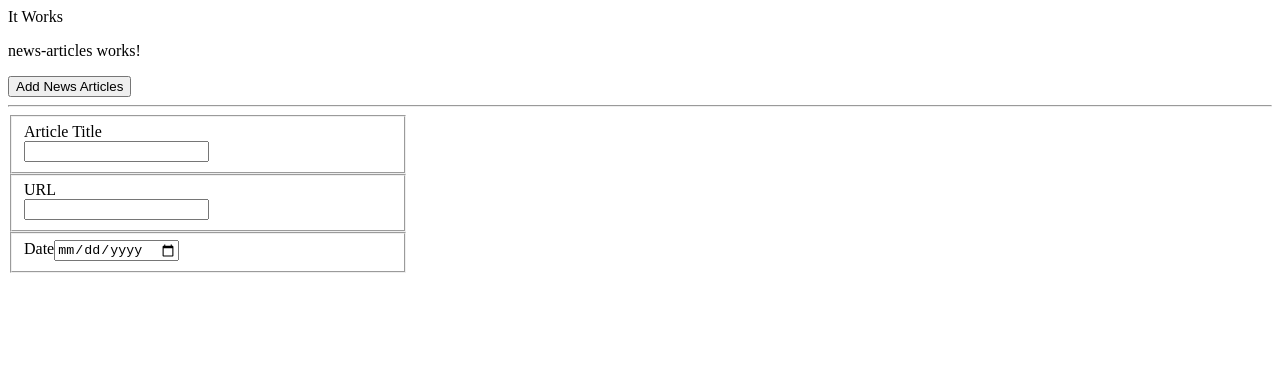
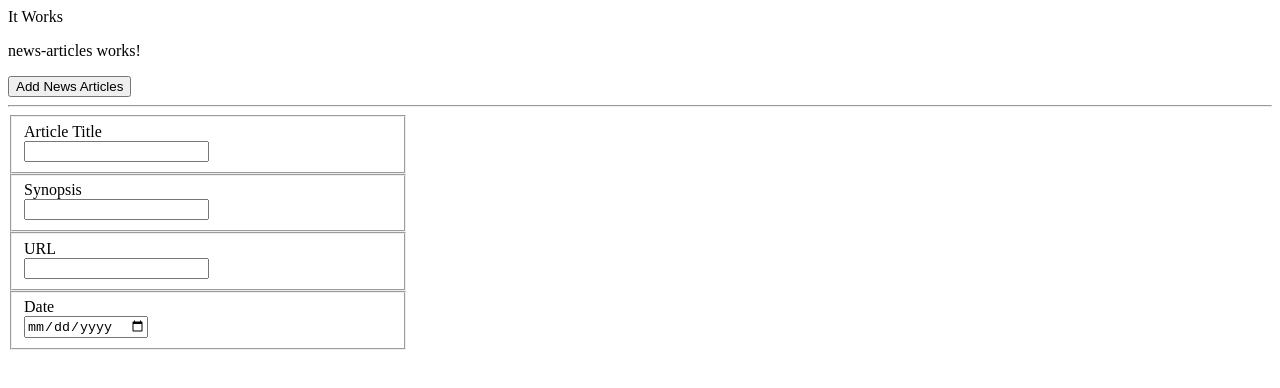
Before and after one commit to the-raspy-elks/Angular-Nutshell, an Angular app: page / in a window 1280 px wide. Both pictures are taken after a click on the button "Add News Articles". Shown: the top 388 px of the page. Built offline with nearby package versions, Linux system fonts and the light colour scheme.

Commit message:
home on first day

```diff
--- a/src/app/news-articles/news-articles.component.html
+++ b/src/app/news-articles/news-articles.component.html
@@ -11,15 +11,26 @@
         <input name="title" type="text">
       </fieldset>
       <fieldset>
+          <label for="synopsis">Synopsis</label><br />
+          <input name="synopsis" type="text">
+        </fieldset>
+      <fieldset>
         <label for="url">URL</label><br />
-        <input name="url" type="text">
+        <input name="url" type="url">
       </fieldset>
       <fieldset>
-        <label for="date">Date</label>
+        <label for="date">Date</label><br />
         <input name="date" type="date">
       </fieldset>
 
 
     </form>
   </div>
+
+
+
+
+
+
+
 </div>
--- a/src/app/news-articles/news-articles.component.ts
+++ b/src/app/news-articles/news-articles.component.ts
@@ -1,4 +1,6 @@
 import { Component, OnInit } from '@angular/core';
+
+import { NewsArticle } from './news-article';
 
 @Component({
   selector: 'app-news-articles',
@@ -11,6 +13,8 @@ export class NewsArticlesComponent implements OnInit {
 
   ngOnInit() {
   }
+
+  articles: NewsArticle[];
 
   showArticleForm() {
     if (!this.addArticleButtonClicked) {
```
Also changed, not shown: src/app/news-articles/news-article.service.ts (added, +9 -0 lines), src/app/news-articles/news-article.ts (added, +8 -0 lines), 1 other file (tests, documents, lock files or other folders).
